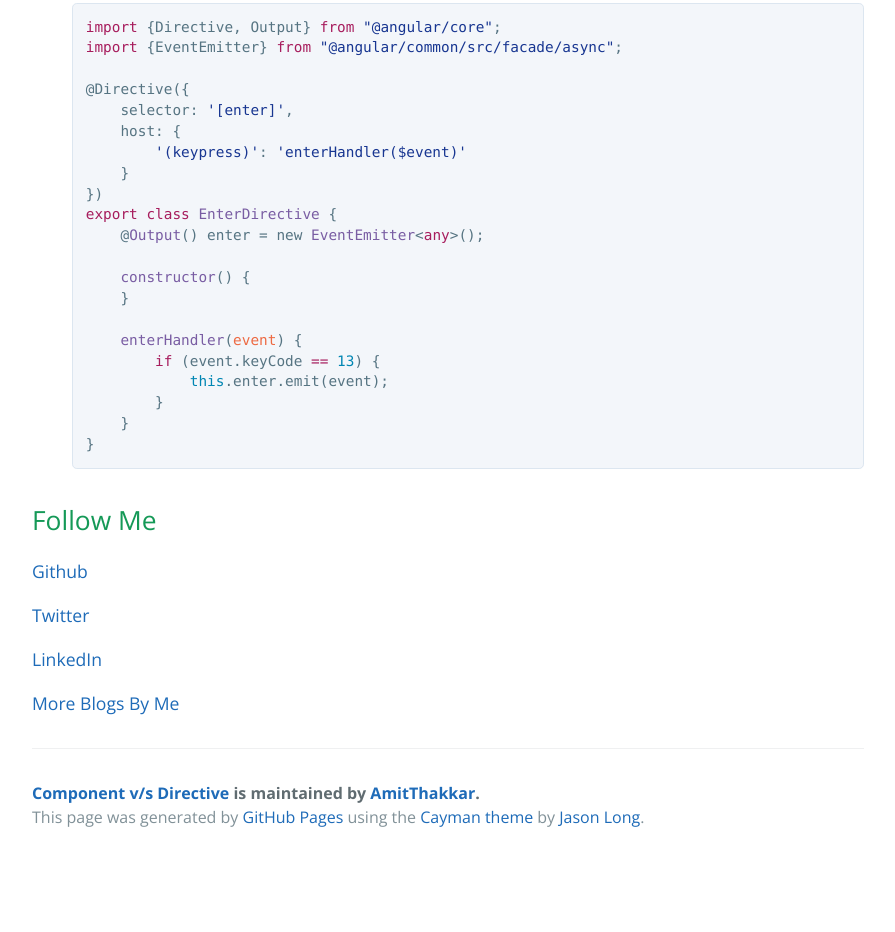
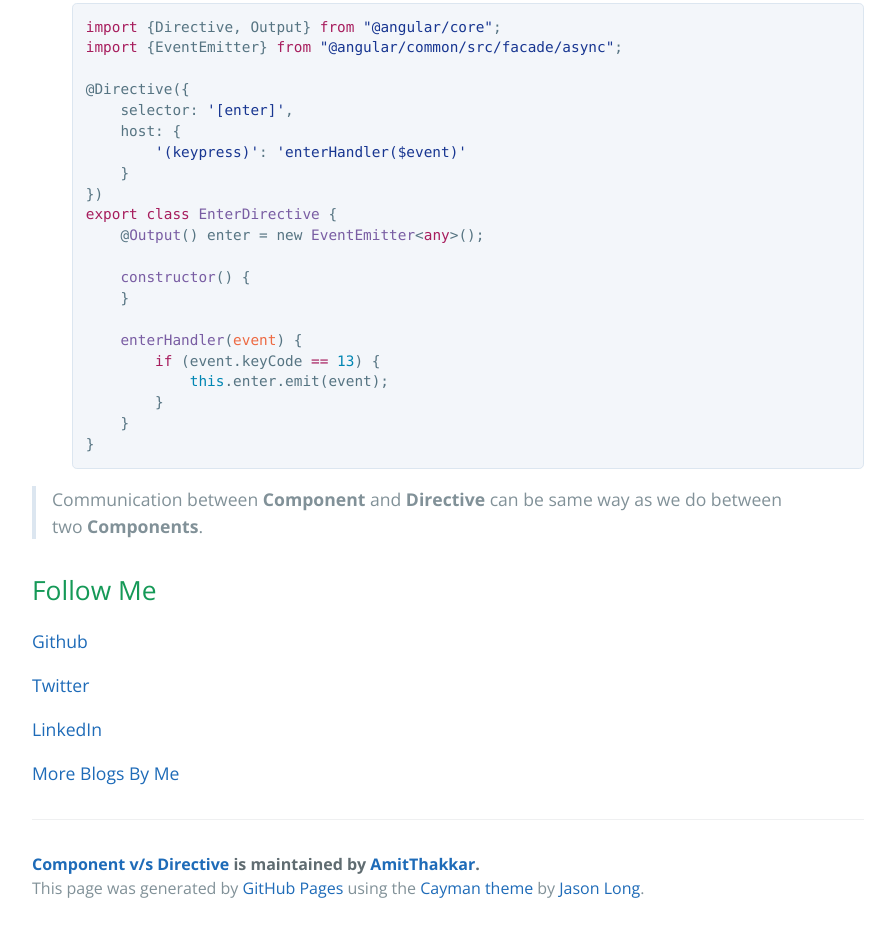
Before and after one commit to AmitThakkar/Component-vs-Directive, a plain HTML site: page index.html in a window 1280 px wide. Shown: the part 1759-2691 px from the top of the page, without its empty margins (192-1087 px from the left). Before the commit the page ends 2620 px from the top, so only its background shows below. Drawn offline with nearby package versions, Linux system fonts and the light colour scheme.

```diff
--- a/index.html
+++ b/index.html
@@ -106,6 +106,10 @@
 </li>
 </ol>
 
+<blockquote>
+<p>Communication between <strong>Component</strong> and <strong>Directive</strong> can be same way as we do between two <strong>Components</strong>. </p>
+</blockquote>
+
 <h2>
 <a id="follow-me" class="anchor" href="#follow-me" aria-hidden="true"><span aria-hidden="true" class="octicon octicon-link"></span></a>Follow Me</h2>
 
```
Also changed, not shown: params.json (+1 -1 lines).
